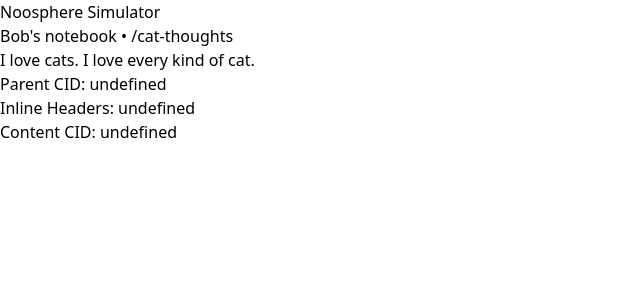
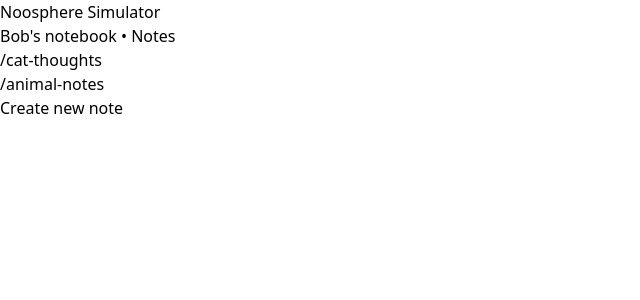
Before and after one commit to jessmartin/noosphere-simulator, a SvelteKit app: page / in a window 1280 px wide. Shown: the top 300 px of the page, without its empty margins (0-640 px from the left). Built offline with nearby package versions, Linux system fonts and the light colour scheme.

Commit message:
Change to using CIDs

```diff
--- a/package.json
+++ b/package.json
@@ -16,6 +16,7 @@
 		"eslint": "^8.16.0",
 		"eslint-config-prettier": "^8.3.0",
 		"eslint-plugin-svelte3": "^4.0.0",
+		"multiformats": "^10.0.0-pre.4",
 		"postcss": "^8.4.16",
 		"prettier": "^2.6.2",
 		"prettier-plugin-svelte": "^2.7.0",
--- a/src/routes/+page.svelte
+++ b/src/routes/+page.svelte
@@ -1,37 +1,62 @@
 <script>
+	import { CID } from 'multiformats/cid';
+	import * as json from 'multiformats/codecs/json';
+	import { sha256 } from 'multiformats/hashes/sha2';
+	import { base64 } from 'multiformats/bases/base64';
+
+	import { onMount } from 'svelte';
+
 	let sphere = {
 		title: "Bob's notebook",
-		links: {
-			'cat-thoughts': '1',
-			'animal-notes': '3'
-		},
-		notes: {
-			'1': {
-				parentCID: null,
-				headers: {
-					title: 'Cat Thoughts'
-				},
-				contentCID: '2'
-			},
-			'3': {
-				parentCID: null,
-				headers: {
-					title: 'Animal Notes'
-				},
-				contentCID: '4'
-			}
-		},
+		links: {},
+		notes: {},
 		names: []
 	};
 
 	// This is essentially a fake IPFS
-	let content = {
-		'2': 'I love cats. I love every kind of cat.',
-		'4': 'I have strongly felt /cat-thoughts\n\n Dogs are just okay'
+	let content = {};
+
+	const generateCidFromObject = async (data) => {
+		const bytes = json.encode(data);
+		const hash = await sha256.digest(bytes);
+		const cid = CID.create(1, json.code, hash);
+		return cid.toString(base64.encoder);
 	};
 
+	onMount(async () => {
+		let catThoughts = 'I love cats. I love every kind of cat.';
+		let catThoughtsCID = await generateCidFromObject(catThoughts);
+		let animalNotes = 'I have strongly felt /cat-thoughts\n\n Dogs are just okay';
+		let animalNotesCID = await generateCidFromObject(animalNotes);
+		content[catThoughtsCID] = catThoughts;
+		content[animalNotesCID] = animalNotes;
+
+		// Generate Seed Data
+		let catThoughtsMemo = {
+			parentCID: null,
+			headers: {
+				title: 'Cat Thoughts'
+			},
+			contentCID: catThoughtsCID // This is text - need a new CID from Text
+		};
+		const catThoughtMemoCID = await generateCidFromObject(catThoughtsMemo);
+		sphere.links['cat-thoughts'] = catThoughtMemoCID;
+		sphere.notes[catThoughtMemoCID] = catThoughtsMemo;
+
+		let animalNotesMemo = {
+			parentCID: null,
+			headers: {
+				title: 'Animal Notes'
+			},
+			contentCID: animalNotesCID // This is text - need a new CID from Text
+		};
+		const animalNotesMemoCID = await generateCidFromObject(animalNotesMemo);
+		sphere.links['animal-notes'] = animalNotesMemoCID;
+		sphere.notes[animalNotesMemoCID] = animalNotesMemo;
+	});
+
 	// View-related stuff
-	let currentNote = 'cat-thoughts';
+	let currentNote = '';
 	let currentView = 'note';
 	let createNew = false;
 
@@ -39,9 +64,8 @@
 	let newNoteTitle = '';
 	let newNoteContent = '';
 
-	const addNote = () => {
-		console.log(newNoteTitle);
-		let contentCID = crypto.randomUUID();
+	const addNote = async () => {
+		const newNoteContentCid = await generateCidFromObject(newNoteContent);
 
 		// Create the memo
 		const memo = {
@@ -50,15 +74,24 @@
 				Title: newNoteTitle,
 				Created: new Date().getTime()
 			},
-			contentCID: contentCID
+			contentCID: newNoteContentCid
 		};
-		const newCID = crypto.randomUUID();
-		sphere.notes[newCID] = memo;
-		sphere.links[newNoteTitle] = newCID;
-		content[contentCID] = newNoteContent;
+		const memoCID = await generateCidFromObject(memo);
+
+		// Add the memo and content to the sphere
+		sphere.links[newNoteTitle] = memoCID;
+		sphere.notes[memoCID] = memo;
+
+		// Add the file content to "IPFS"
+		content[newNoteContentCid] = newNoteContent;
 
 		newNoteTitle = '';
 		newNoteContent = '';
+	};
+
+	const fetchNote = (currentNote) => {
+		const noteCID = sphere.links[currentNote];
+		return sphere.notes[noteCID];
 	};
 
 	const fetchNoteContent = (currentNote) => {
@@ -123,23 +156,24 @@
 			</ul>
 		{:else if sphere.links[currentNote]}
 			<h2 class="border-b-2 p-1 px-2 border-white font-mono font-normal text-sm italic">
-				{sphere.title} • /{currentNote}
+				{sphere.title} • /{currentNote} ({sphere.links[currentNote]})
 			</h2>
-			<p class="p-1 px-2 font-mono">
+			<p class="p-1 px-2 font-mono border-white border-b-2">
 				{fetchNoteContent(currentNote)}
 			</p>
+			<h3 class="px-2 p-1 font-mono font-semibold underline">Memo</h3>
 			<div class="p-1 px-2 font-mono flex items-center">
 				<div class="bg-purple-200 border border-purple-600 rounded-full w-16 h-32 box-content ">
 					<div class="bg-purple-400 border-2 border-purple-900 rounded-full w-6 h-6 mx-5 my-2" />
 					<div class="bg-cyan-300 border-2 border-cyan-800 rounded-full w-10 h-10 m-3" />
 					<div class="bg-purple-400 border-2 border-purple-900 rounded-full w-6 h-6 mx-5 my-2" />
 				</div>
-				<div class="w-1/2 h-32 ">
-					<div class="mx-5 my-2">Parent CID: {fetchNoteContent(currentNote).parentCID}</div>
+				<div class="h-32 ">
+					<div class="mx-5 my-2">Parent CID: {fetchNote(currentNote).parentCID}</div>
 					<div class="mx-5 h-10 m-3 flex items-center">
-						Inline Headers: {fetchNoteContent(currentNote).headers}
+						Inline Headers: &#123;{Object.entries(fetchNote(currentNote).headers)}&#125;
 					</div>
-					<div class="mx-5 my-2">Content CID: {fetchNoteContent(currentNote).contentCID}</div>
+					<div class="mx-5 my-2">Content CID: {fetchNote(currentNote).contentCID}</div>
 				</div>
 			</div>
 		{:else}
```
Also changed, not shown: 1 other file (tests, documents, lock files or other folders).
